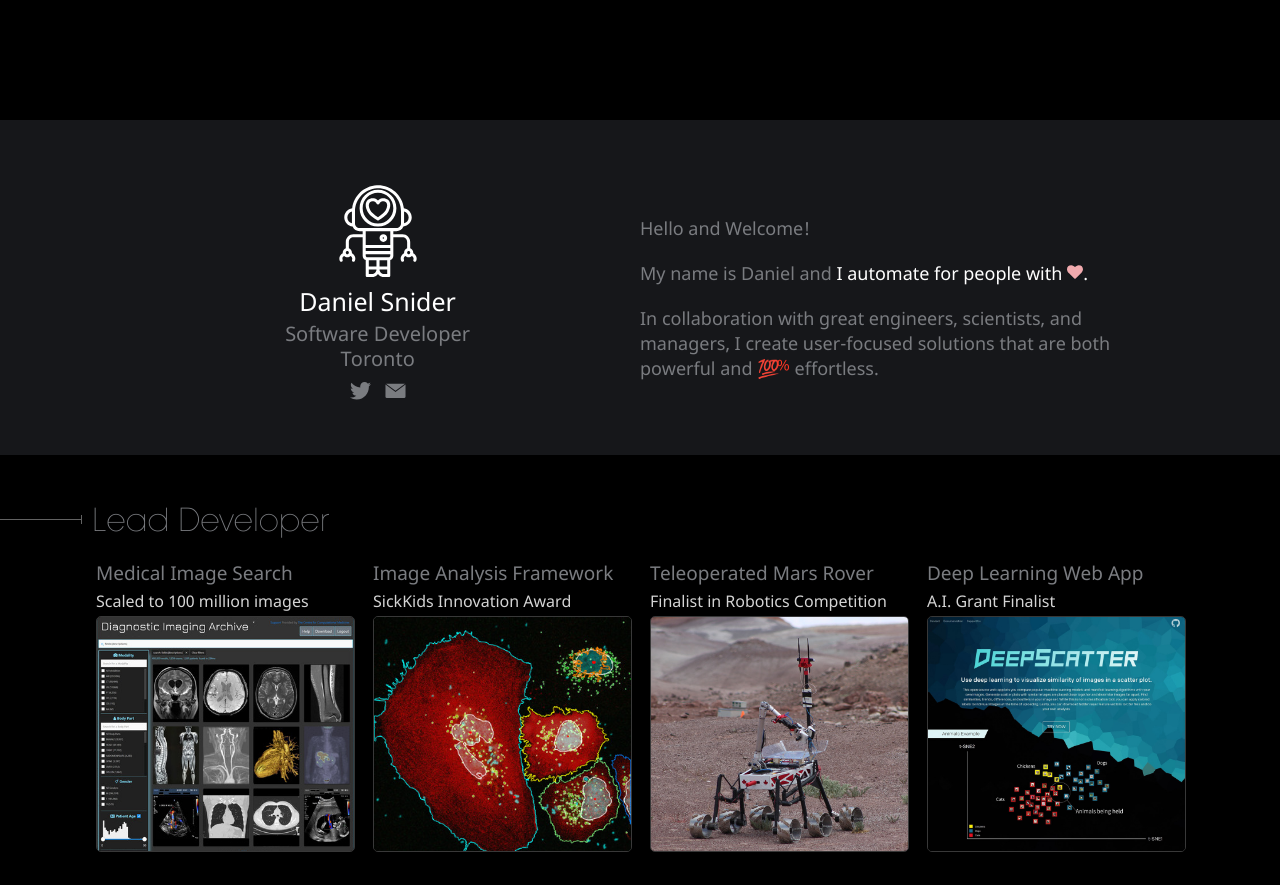
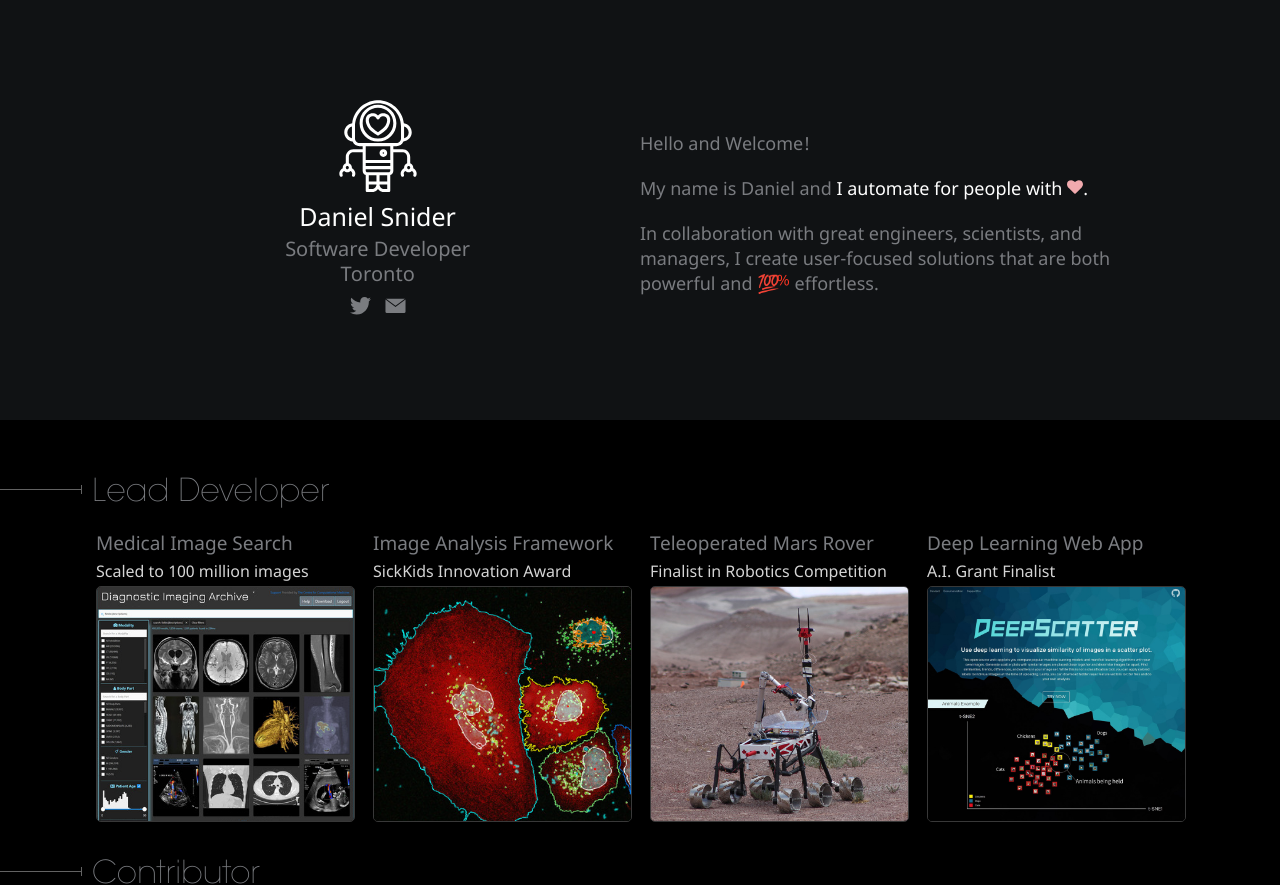
Before and after one commit to danielsnider/ds-website, a React app: page / in a window 1280 px wide. Shown: the top 885 px of the page. Built offline with nearby package versions, Linux system fonts and the light colour scheme.

Commit message:
fix header animation

```diff
--- a/src/styles/animation.css
+++ b/src/styles/animation.css
@@ -17,11 +17,11 @@ body {
 
 #page {
   position: absolute;
-  top: 50%;
+  top: 0;
   left: 0;
   right: 0;
-  margin-top: -280px;
-  height: 560px;
+  margin-top: 0px;
+  height: 103%;
 }
 
 #header-logo {
@@ -30,6 +30,11 @@ body {
 }
 
 #page-stripes {
+  pointer-events: none;
+}
+
+#intro {
+  background: #101214;
   pointer-events: none;
 }
 
--- a/src/styles/main.css
+++ b/src/styles/main.css
@@ -43,7 +43,8 @@
 }
 
 body {
-  background-color: black;
+  /* background-color: black; */
+  background-color: #101214;
   color: white;
   margin: 0px;
   display: flex;
@@ -64,9 +65,8 @@ h1, h2, h3, h4 {
   flex-direction: row;
   font-size: 20px;
   line-height: 25px;
-  padding: 65px 9vw 40px 9vw;
-  background-color: rgb(22, 23, 26);
-  margin-bottom: 45px;
+  padding: 100px 9vw 90px 9vw;
+  background-color: #101214;
   font-family: 'Noto Sans', sans-serif; /* less thin */
 }
 
@@ -76,7 +76,6 @@ h1, h2, h3, h4 {
   display: flex;
   flex-direction: column;
   flex: 1;
-  /* margin-left: 120px; */
 }
 
 .name-and-logo {
@@ -118,7 +117,6 @@ h1, h2, h3, h4 {
   line-height: 25px;
   color: rgb(122, 124, 128);
   max-width: 546px;
-  /* padding-top: 40px; */
 }
 
 .about-sentance {
@@ -138,12 +136,9 @@ h1, h2, h3, h4 {
   width: 15px;
   transform: rotate(2deg) translate(-6px, -5px);
   display: inline-block;
-  /* -webkit-text-stroke: .1px black; */
 }
 
 .hello {
-  /* color: rgba(122, 124, 128, 0.65); */
-  /* padding-right: 20px; */
   padding: 10px 0;
 }
 
@@ -188,13 +183,11 @@ h1, h2, h3, h4 {
 .slogan1 {
   font-family: 'avan'; /* super thin */
   font-size: 69px;
-  /* font-size: 6vw; */
 }
 
 .slogan2 {
   font-family: 'avan'; /* super thin */
   font-size: 25px;
-  /* font-size: 2.5vw; */
   padding-bottom: 30px;
 }
 
@@ -210,12 +203,9 @@ h1, h2, h3, h4 {
 
 .section-link {
   font-family: 'futura-med'; /* wide san serif */
-  /* color: rgb(122, 124, 128); */
   color: white;
   text-decoration: none;
   cursor: pointer;
-  /* font-size: 18px; */
-  /* padding: 0 1px; */
 }
 .github-link:hover {
   color: rgb(161, 163, 167);
@@ -223,7 +213,6 @@ h1, h2, h3, h4 {
 
 .github-link {
   font-family: 'legnsb'; /* style san serif */
-  /* color: rgb(122, 124, 128); */
   color: white;
   text-decoration: none;
   cursor: pointer;
@@ -244,7 +233,6 @@ a:hover {
 }
 
 .logo {
-  /* width: 73px; */
   height: 101px;
   padding-bottom: 10px;
   fill: white;
@@ -470,7 +458,8 @@ a:hover {
 }
 
 .gallery {
-  /* margin: 0px 130px 0px 130px; */
+  background-color: black;
+  padding-top: 50px;
 }
 
 .gallery-section {
@@ -521,7 +510,6 @@ a:hover {
   position: absolute;
   top: -62px;
   text-align: left;
-  z-index: 999;
   font-size: 19px;
   width: 100%;
   color: rgb(122, 124, 128);
@@ -532,7 +520,6 @@ a:hover {
 .card-subtitle {
   padding-bottom: 4px;
   font-size: 16px;
-  /* color: rgba(122, 124, 128, 0.75); */
   color: rgb(212, 212, 212);
 }
 
```
